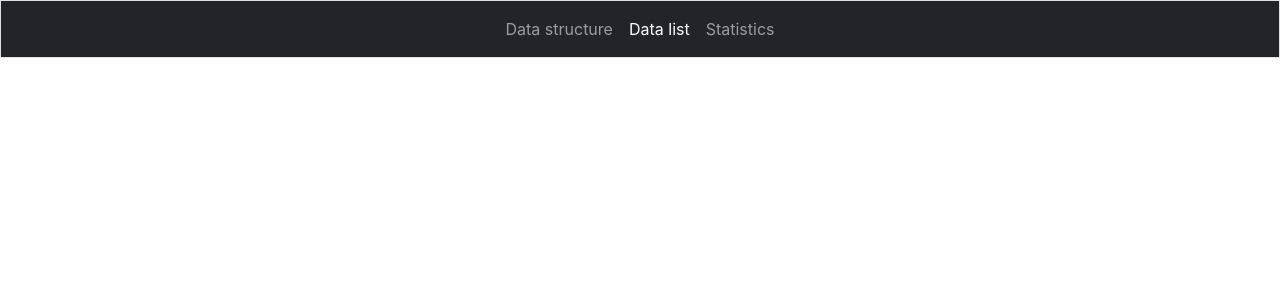
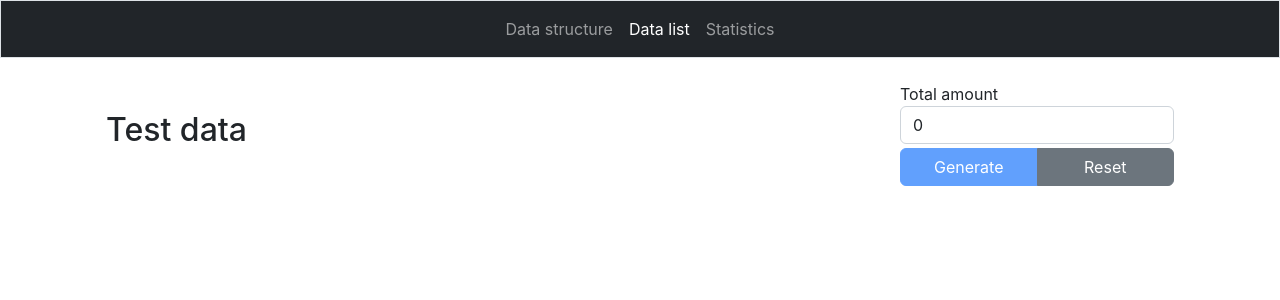
Before and after one commit to DjoleK97/aaaasd, a React (Create React App) app: page /data in a window 1280 px wide. Shown: the top 300 px of the page. Built offline with nearby package versions, Linux system fonts and the light colour scheme.

Commit message:
Dodata stranica za generisanje podataka

```diff
--- a/src/App.js
+++ b/src/App.js
@@ -4,15 +4,33 @@ import Navbar from './components/Navbar';
 import axios from 'axios';
 import { useState } from 'react';
 import DataStructurePage from './pages/DataStructurePage';
+import DataPage from './pages/DataPage';
+import { generateStructure } from './api';
 axios.defaults.baseURL = 'https://fakerapi.it/api/v1'
 function App() {
   const [dataStructure, setDataStructure] = useState([]);
+  const [data, setData] = useState([]);
   return (
     <BrowserRouter>
       <Navbar />
       <Routes>
-        <Route path='/' element={<DataStructurePage structure={dataStructure} onChange={setDataStructure} />} />
-        <Route path='/data' element={<div></div>} />
+        <Route path='/' element={<DataStructurePage structure={dataStructure} onChange={val => {
+          setDataStructure(val);
+          setData([]);
+        }} />} />
+        <Route path='/data' element={<DataPage
+          data={data}
+          onReset={() => {
+            setData([])
+          }}
+          dataStructure={dataStructure}
+          onGenerate={async total => {
+            const d = await generateStructure(dataStructure, total);
+            setData(prev => {
+              return [...prev, ...d]
+            })
+          }}
+        />} />
         <Route path='/statistics' element={<div></div>} />
       </Routes>
     </BrowserRouter>
--- /dev/null
+++ b/src/api.js
@@ -0,0 +1,14 @@
+import axios from "axios";
+
+export async function generateStructure(structure, total) {
+    const params = {
+        _quantity: total
+    }
+    for (const element of structure) {
+        params[element.name] = element.value;
+    }
+    const res = await axios.get('/custom', {
+        params
+    })
+    return res.data.data;
+}
--- a/src/components/Input.jsx
+++ b/src/components/Input.jsx
@@ -1,10 +1,10 @@
 import React from 'react'
 
-export default function Input({ label, value, onChange }) {
+export default function Input({ label, value, onChange, type }) {
     return (
         <div className='form-group'>
             <label>{label}</label>
-            <input type="text" className='form-control' value={value} onChange={e => onChange(e.currentTarget.value)} />
+            <input type={type} className='form-control' value={value} onChange={e => onChange(e.currentTarget.value)} />
         </div>
     )
 }
--- a/src/components/Select.jsx
+++ b/src/components/Select.jsx
@@ -8,7 +8,7 @@ export default function Select({ label, value, onChange, options }) {
                 {
                     options.map(o => {
                         return (
-                            <option value={o.value} key={o.value}>{o.label}</option>
+                            <option value={o.name} key={o.name}>{o.label}</option>
                         )
                     })
                 }
--- /dev/null
+++ b/src/pages/DataPage.jsx
@@ -0,0 +1,78 @@
+import React, { useState } from 'react'
+import Input from '../components/Input'
+
+export default function DataPage({
+    data,
+    dataStructure,
+    onGenerate,
+    onReset
+}) {
+    const [total, setTotal] = useState(0);
+    return (
+        <div className='container' >
+            <div className='d-flex m-4 justify-content-between align-items-center' >
+                <h2 className='text-center'>Test data</h2>
+                <div>
+                    <Input type='number'
+                        label='Total amount'
+                        value={total}
+                        onChange={val => {
+                            const nVal = Number(val);
+                            setTotal(prev => {
+                                if (val < 1 || val > 1000) {
+                                    return prev;
+                                }
+                                return nVal;
+                            })
+                        }}
+                    />
+                    <div className='btn-group mt-1' style={{ display: 'flex', justifyContent: 'space-between', alignItems: 'center' }} >
+                        <button
+                            disabled={dataStructure.length === 0}
+                            style={{ flex: '1' }} onClick={() => {
+                                onGenerate(total)
+                            }} className='btn btn-primary'>
+                            Generate
+                        </button>
+                        <button style={{ flex: '1' }} onClick={onReset} className='btn btn-secondary'>
+                            Reset
+                        </button>
+                    </div>
+
+                </div>
+            </div>
+            <div className='mt-4'>
+                <table className='table'>
+                    <thead>
+                        <tr>
+                            {
+                                dataStructure.map(element => {
+                                    return (
+                                        <th key={element.name}>{`${element.name} (${element.value})`}</th>
+                                    )
+                                })
+                            }
+                        </tr>
+                    </thead>
+                    <tbody>
+                        {
+                            data.map(row => {
+                                return (
+                                    <tr>
+                                        {
+                                            dataStructure.map(element => {
+                                                return (
+                                                    <td key={element.name}>{row[element.name]}</td>
+                                                )
+                                            })
+                                        }
+                                    </tr>
+                                )
+                            })
+                        }
+                    </tbody>
+                </table>
+            </div>
+        </div>
+    )
+}
```
